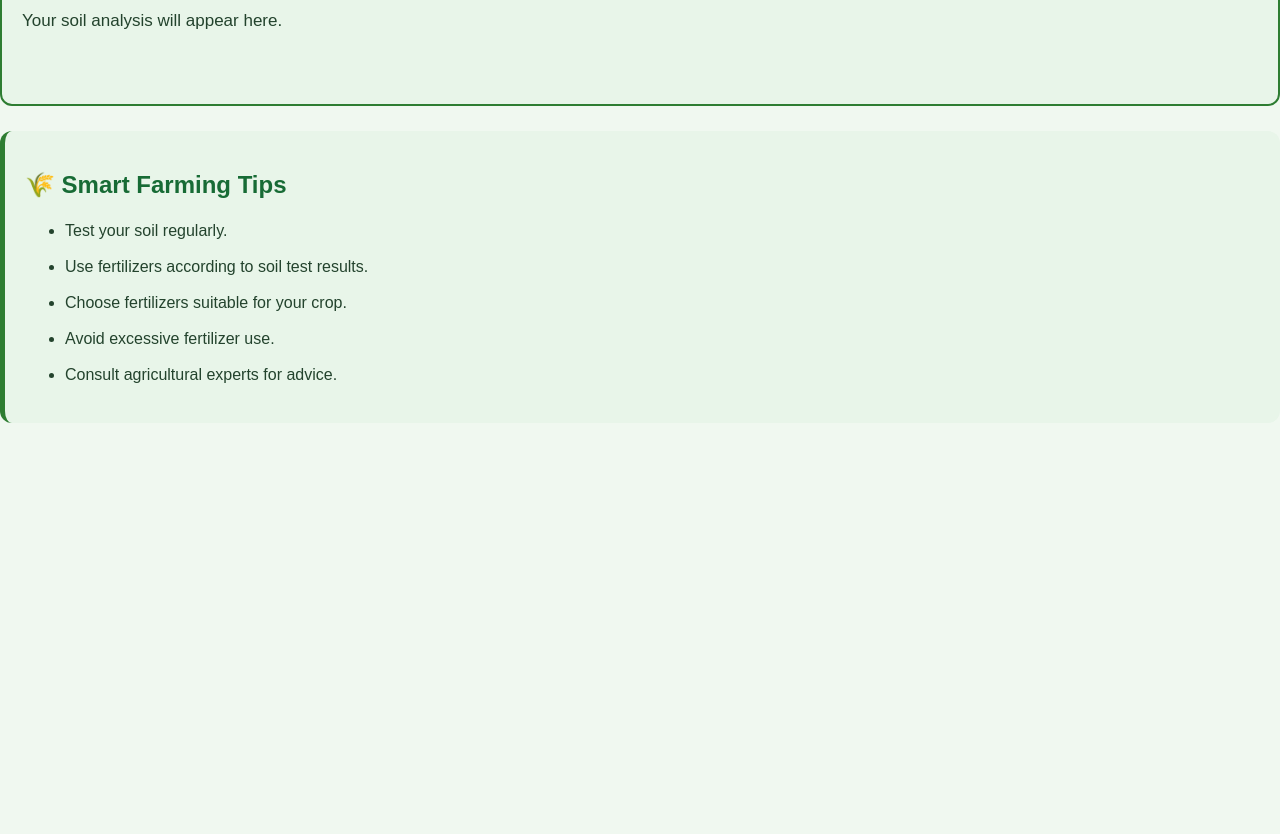
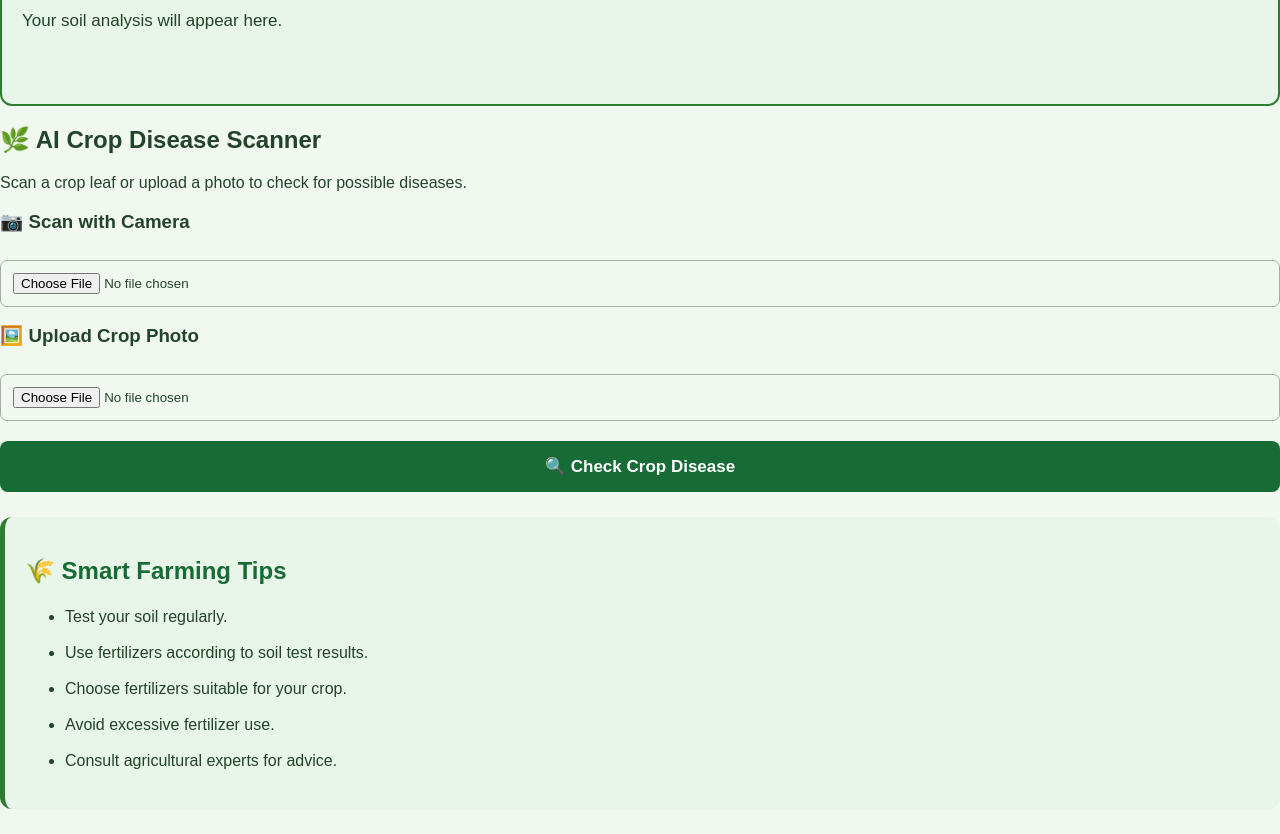
Before and after one commit to Mokshithaaabyte/Smart-Ferti, a plain HTML site: page index.html in a window 1280 px wide. Shown: the part 1380-2214 px from the top of the page. Before the commit the page ends 1828 px from the top, so only its background shows below. Drawn offline with Linux system fonts and the light colour scheme.

Commit message:
Update index.html

```diff
--- a/index.html
+++ b/index.html
@@ -53,10 +53,33 @@
     <button id="recommendButton" onclick="recommend()">Get Recommendation</button>
     <button onclick="downloadReport()">Download Report</button>
 
-    <div id="result" class="result-box">
+    <div id="result"
+        class="result-box">
     <h2>🌱 Soil Health Dashboard</h2>
     <p>Your soil analysis will appear here.</p>
 </div>
+   <section class="disease-scanner">
+    <h2>🌿 AI Crop Disease Scanner</h2>
+
+    <p>Scan a crop leaf or upload a photo to check for possible diseases.</p>
+
+    <h3>📷 Scan with Camera</h3>
+    <input type="file" id="cameraInput"
+        accept="image/*" capture="environment">
+
+    <h3>🖼️ Upload Crop Photo</h3>
+    <input type="file" id="uploadInput"
+        accept="image/*">
+
+    <img id="cropPreview"
+        style="display:none; width:250px; margin-top:15px;">
+
+    <button type="button" onclick="analyzeCrop()">
+        🔍 Check Crop Disease
+    </button>
+
+    <div id="diseaseResult"></div>
+</section>
 
 
     <script src="script.js"></script>
```
